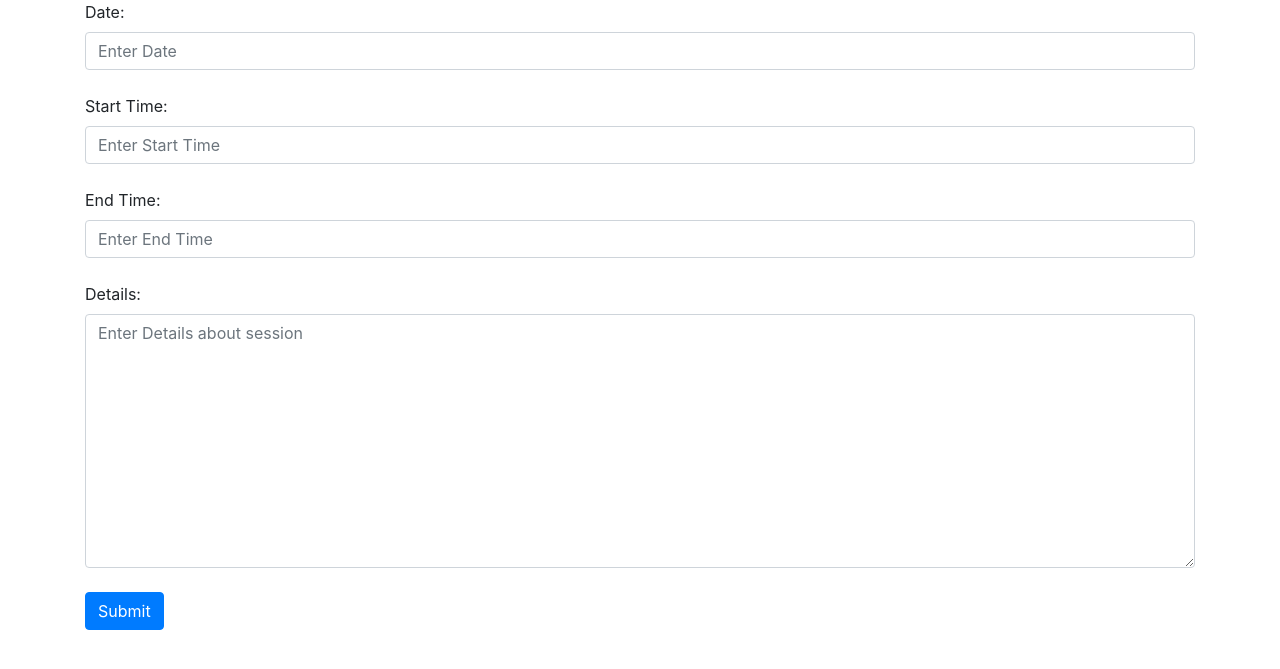
After one commit to jatinpapreja/Flask-App, a Flask app: page /create_session in a window 1280 px wide. The commit adds this page. Shown: the top 669 px of the page. Run offline with Flask 2, Linux system fonts and the light colour scheme; some libraries are stand-ins or nearby versions.

Commit message:
Add files via upload

```diff
--- a/Flask App/app.py
+++ b/Flask App/app.py
@@ -13,6 +13,7 @@ config = {
 firebase = pyrebase.initialize_app(config)
 auth = firebase.auth()
 db = firebase.database()
+available_sessions =list(db.child('Sessions').get().val().values())
 User = {
     'first_name':'',
     'last_name':'',
@@ -22,6 +23,14 @@ User = {
     'classes':[],
     'contact_no':'',
     'tokens':0
+}
+
+new_session = {
+    'date':'',
+    'start_time':'',
+    'end_time':'',
+    'details':'',
+    'users_joined':[]
 }
 # class User(object):
 #     def __init__(self,first_name,last_name,age,email,password,contact_no):
@@ -59,11 +68,14 @@ def sign_in():
         try:
             user = auth.sign_in_with_email_and_password(email,password)
             session['localId']=user['localId']
-            user = list(db.child('Users').child(user['localId']).get().val().values())[0]
+            if email=='kartikay@gmail.com':
+                return render_template('masteruser.html',available_sessions = available_sessions)
+            else:
+                user = list(db.child('Users').child(user['localId']).get().val().values())[0]
             #print(db.child(user['localId']).get().val().values())
             # user = db.get(email[:-4]).val().values()
             # print(user)
-            return render_template('user.html',user = user)
+                return render_template('user.html',user = user)
         except Exception as e:
             raise e
             return render_template('/sign_in.html',us=unsuccessful)
@@ -79,16 +91,61 @@ def register():
         User['password'] = request.form['password']
         User['contact_no'] = request.form['contact_no']
         user = auth.create_user_with_email_and_password(User['email'],User['password'])
-        db.child('Users').child(user['localId']).push(User)
+        if User['email']=='kartikay@gmail.com':
+            db.child('MasterUsers').child(user['localId']).push(User)
+        else:
+            db.child('Users').child(user['localId']).push(User)
         return render_template('home.html')
     return render_template('register.html')
+
+@app.route('/create_session',methods=['GET','POST'])
+def create_session():
+    if request.method == 'POST':
+        new_session['date'] = request.form['date']
+        new_session['start_time'] = request.form['start_time']
+        new_session['end_time'] = request.form['end_time']
+        new_session['details'] = request.form['details']
+        db.child('Sessions').push(new_session)
+        return redirect(url_for('masteruser'))
+    return render_template('create_session.html')
+
+@app.route('/masteruser',methods=['GET','POST'])
+def masteruser():
+    available_sessions =list(db.child('Sessions').get().val().values())
+    return render_template('masteruser.html',available_sessions=available_sessions)
+
+@app.route('/masteruser/delete/<int:id>')
+def masterdelete(id):
+    available_id =list(db.child('Sessions').get().val().keys())
+    delete_id = available_id[id]
+    db.child('Sessions').child(delete_id).remove()
+    return redirect(url_for('masteruser'))
+
+@app.route('/masteruser/edit/<int:id>',methods=['GET','POST'])
+def masteredit(id):
+
+    data = list(db.child('Sessions').get().val().values())[id]
+    if request.method == 'POST':
+        available_id =list(db.child('Sessions').get().val().keys())
+        edit_id = available_id[id]
+        new_session['date'] = request.form['date']
+        new_session['start_time'] = request.form['start_time']
+        new_session['end_time'] = request.form['end_time']
+        new_session['details'] = request.form['details']
+        if 'users_joined' in data:
+            new_session['users_joined']=data['users_joined']
+        db.child('Sessions').child(edit_id).update(new_session)
+        return redirect(url_for('masteruser'))
+    return render_template('masteredit.html',id=id,data=data)
+
+
+
+
 
 @app.route('/upi',methods=['GET','POST'])
 def upi():
     if "localId" in session:
-        localId = session['localId']
-        user = list(db.child('Users').child(localId).get().val().values())[0]
-        return render_template('upi.html',user=user)
+        return render_template('upi.html')
     else:
         render_template('home.html')
 @app.route('/logout')
@@ -96,19 +153,50 @@ def logout():
     session.pop('localId',None)
     return render_template('home.html')
 
-@app.route('/user')
+@app.route('/user',methods=['GET','POST'])
 def user():
-    if request.method=='POST':
-        if request.form['add 10']:
-            print(10)
-        elif request.form['add 20']:
-            print(20)
-        elif request.form['add 100']:
-            print(100)
+    # if request.method=='POST':
+    #     if request.form['add 10']:
+    #         print(10)
+    #     elif request.form['add 20']:
+    #         print(20)
+    #     elif request.form['add 100']:
+    #         print(100)
     localId = session['localId']
     user = list(db.child('Users').child(localId).get().val().values())[0]
+    return render_template('user.html',user=user)
 
+@app.route('/add10')
+def add10():
+    localId = session['localId']
+    user = list(db.child('Users').child(localId).get().val().values())[0]
+    user['tokens']+=10
+    db.child('Users').child(localId).remove()
+    db.child('Users').child(localId).push(user)
+    user = list(db.child('Users').child(localId).get().val().values())[0]
     return render_template('user.html',user=user)
+
+@app.route('/add20')
+def add20():
+    localId = session['localId']
+    user = list(db.child('Users').child(localId).get().val().values())[0]
+    user['tokens']+=20
+    db.child('Users').child(localId).remove()
+    db.child('Users').child(localId).push(user)
+    user = list(db.child('Users').child(localId).get().val().values())[0]
+    return render_template('user.html',user=user)
+
+@app.route('/add100')
+def add100():
+    localId = session['localId']
+    user = list(db.child('Users').child(localId).get().val().values())[0]
+    user['tokens']+=100
+    db.child('Users').child(localId).remove()
+    db.child('Users').child(localId).push(user)
+    user = list(db.child('Users').child(localId).get().val().values())[0]
+    return render_template('user.html',user=user)
+
+
 
 
 if __name__=='__main__':
--- /dev/null
+++ b/Flask App/templates/create_session.html
@@ -0,0 +1,27 @@
+{% extends 'base.html'%}
+
+{% block head%}
+    <title>Create Session</title>
+{% endblock%}
+
+{% block body%}
+    <div class="container">
+
+        <form action="/create_session" method = 'POST'>
+            <label for="date">Date:</label>
+            <input class =" form-control" type="text" name="date" id="date" placeholder="Enter Date">
+            <br>
+            <label for="start_time">Start Time:</label>
+            <input class =" form-control" type="text" name="start_time" id="start_time" placeholder="Enter Start Time">
+            <br>
+            <label for="end_time">End Time:</label>
+            <input class =" form-control" type="text" name="end_time" id="end_time" placeholder="Enter End Time">
+            <br>
+            <label for="details">Details:</label>
+            <textarea class =" form-control" name="details" id="details" cols="30" rows="10" placeholder="Enter Details about session"></textarea>
+            <br>
+            <input class="btn btn-primary"type="submit" value="Submit">
+        </form>
+    </div>
+
+{% endblock%}
```
Also changed, not shown: Flask App/templates/masteredit.html (added, +27 -0 lines), Flask App/templates/masteruser.html (added, +35 -0 lines), Flask App/templates/upi.html (+6 -5 lines).
